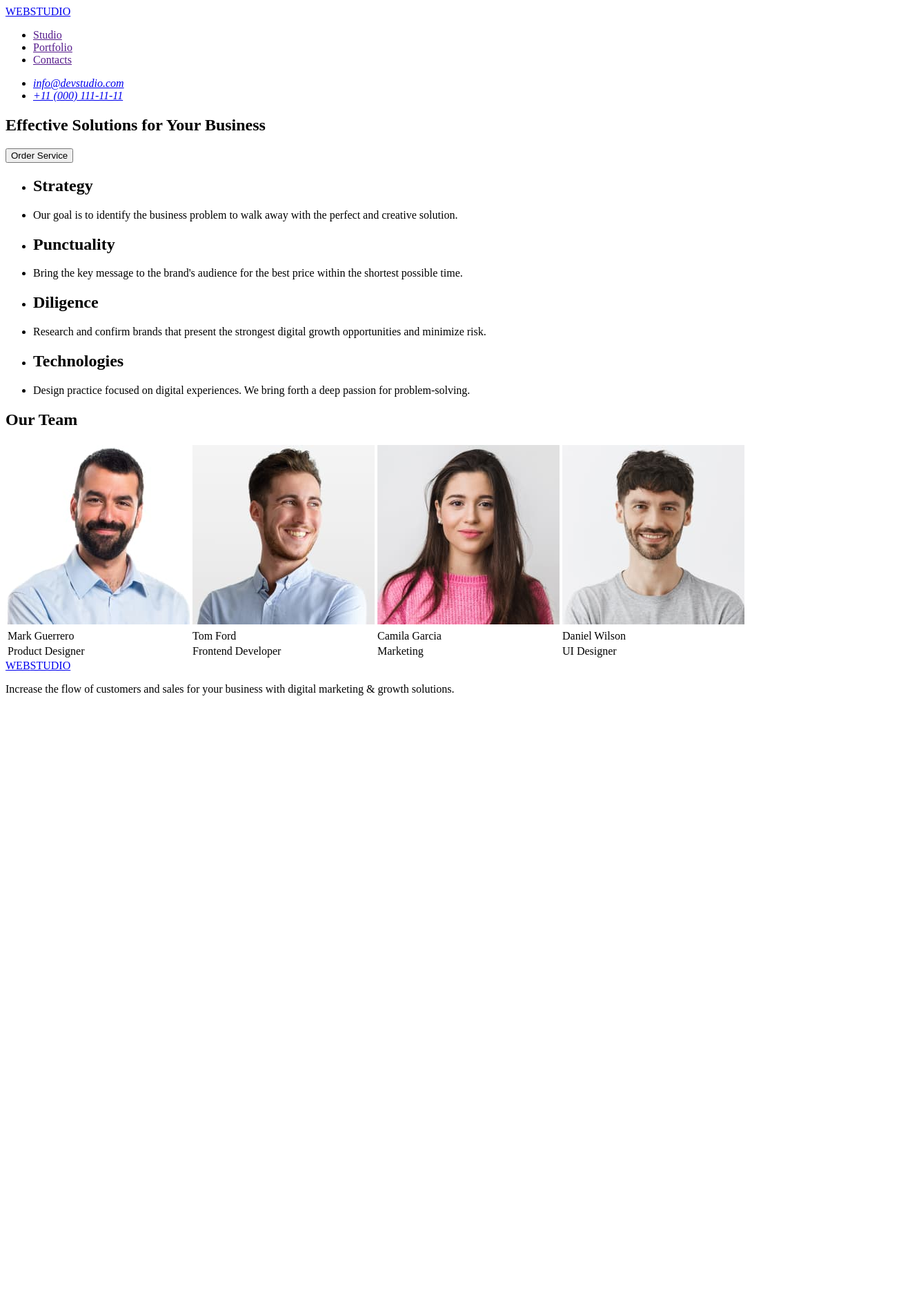
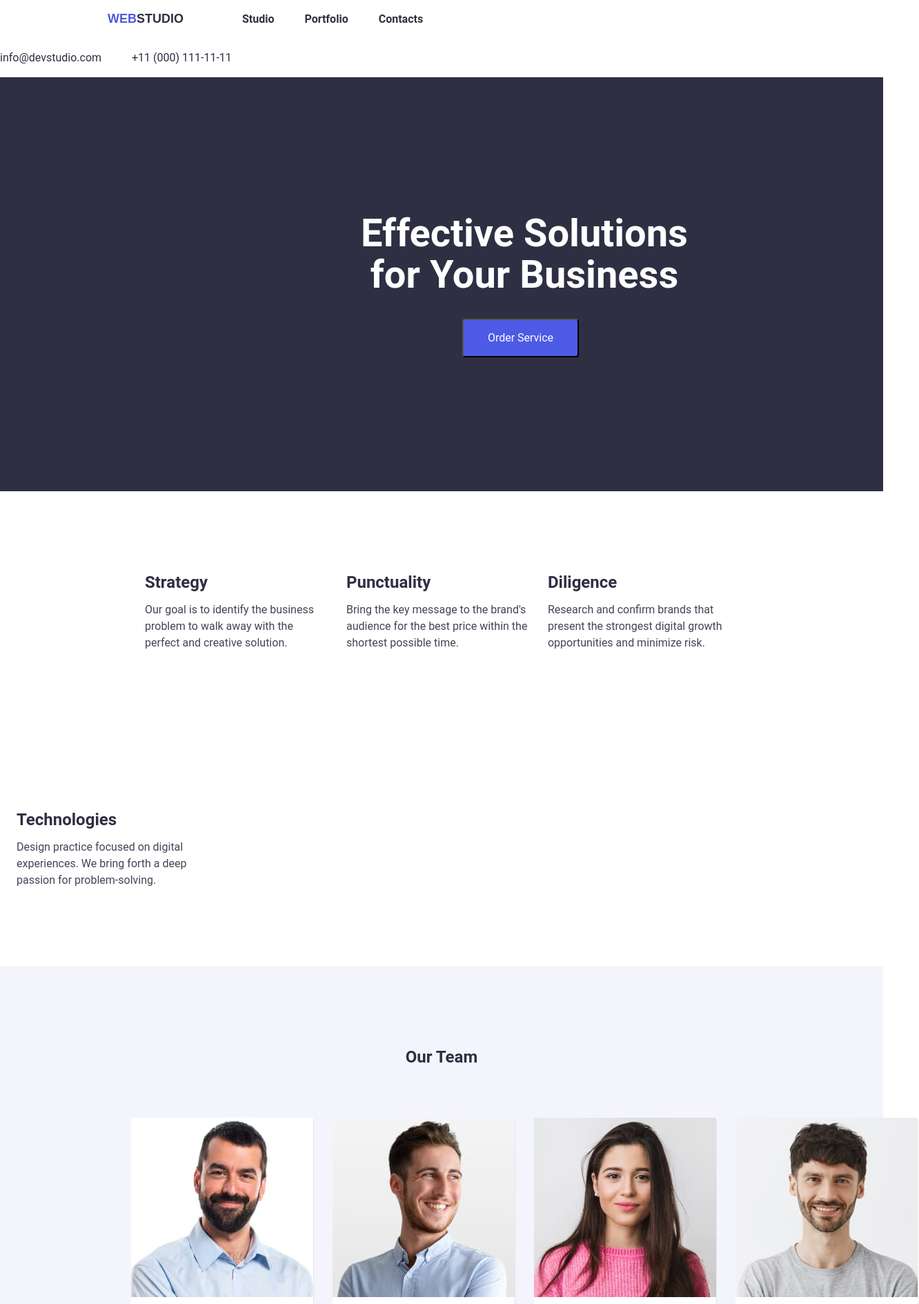
Before and after one commit to BilalFirtina/goit-markup-hw-02, a plain HTML site: page index.html in a window 1280 px wide. Shown: the top 1890 px of the page at 69% size, 1332 px wide, since content can reach past the window. Before the commit the page ends 1024 px from the top, so only its background shows below. Drawn offline with nearby package versions, Linux system fonts and the light colour scheme.

Commit message:
page created

```diff
--- /dev/null
+++ b/css/styles.css
@@ -0,0 +1,183 @@
+body {
+  font-family: "Roboto", sans-serif;
+  color: #2e2f42;
+  line-height: 24px;
+}
+nav {
+  display: inline-block;
+}
+.raleway-text {
+  width: 115px;
+  height: 24px;
+  display: inline-block;
+  margin-left: 156px;
+  margin-right: 76px;
+  font-family: "Raleway", sans-serif;
+  font-weight: 700;
+  font-style: normal;
+  font-size: 18px;
+  color: #2e2f42;
+  text-decoration: none;
+}
+span {
+  color: #4d5ae5;
+}
+.nav-ul {
+  display: inline-block;
+  padding: 0;
+}
+
+.list-items {
+  list-style-type: none;
+  display: inline-block;
+}
+
+nav ul li a {
+  text-decoration: none;
+  margin-right: 40px;
+  font-weight: 700;
+  color: #2e2f42;
+  font-size: 16px;
+}
+.contacts {
+  margin-right: 370px;
+}
+address {
+  display: inline-block;
+}
+address ul {
+  padding: 0;
+  display: inline-block;
+}
+address ul li {
+  display: inline-block;
+  margin-right: 40px;
+}
+address ul li a {
+  font-size: 16px;
+  color: #2e2f42;
+  font-weight: 400;
+  text-decoration: none;
+  font-style: normal;
+}
+.section-top {
+  background-color: #2e2f42;
+  display: block;
+  height: 600px;
+  position: relative;
+}
+h1 {
+  color: #ffffff;
+  font-weight: 700;
+  font-size: 56px;
+  line-height: 60px;
+  text-align: center;
+  display: inline-block;
+  width: 520px;
+  height: 120px;
+  position: absolute;
+  top: 150px;
+  left: 500px;
+}
+button {
+  background-color: #4d5ae5;
+  border-radius: 4px;
+  width: 169px;
+  height: 56px;
+  color: #ffffff;
+  position: absolute;
+  top: 350px;
+  left: 670px;
+}
+.column {
+  display: inline-block;
+  list-style: none;
+  height: 104px;
+  margin: 120px 0 120px 24px;
+  padding-inline-start: 0;
+}
+.parag {
+  font-size: 16px;
+  color: #434455;
+}
+h2 {
+  margin: 0;
+}
+.column-list {
+  width: 264px;
+}
+.margin-left {
+  margin-left: 210px;
+}
+.title-team {
+  text-align: center;
+}
+.section-team {
+  background-color: #f4f4fd;
+  height: 732px;
+  padding-top: 120px;
+}
+.team-ul {
+  display: inline-block;
+  position: relative;
+  left: 190px;
+  height: 380px;
+  box-shadow: 1px 2px #2e2f4214;
+  border-radius: 4px;
+  padding-inline-start: 0;
+  background-color: #ffffff;
+  margin-right: 24px;
+  top: 60px;
+}
+.team-ul li {
+  list-style-type: none;
+  text-align: center;
+  margin-bottom: 15px;
+}
+.img {
+  width: 264px;
+}
+.bold {
+  font-size: 20px;
+  font-weight: 700;
+  color: #2e2f42;
+}
+footer {
+  background-color: #2e2f42;
+  margin-top: 120px;
+  height: 312px;
+  color: #ffffff;
+  position: relative;
+}
+.title-bottom {
+  margin-top: 120px;
+}
+.port-ul {
+  display: inline-block;
+  position: relative;
+  left: 190px;
+  height: 420px;
+  border-radius: 4px;
+  padding-inline-start: 0;
+  background-color: #ffffff;
+  margin-right: 24px;
+  top: 60px;
+  border: 1px solid #e7e9fc;
+}
+.port-ul li {
+  list-style-type: none;
+  text-align: left;
+  margin-bottom: 15px;
+}
+.white-web {
+  color: #ffffff;
+  text-align: left;
+  margin: 0;
+}
+.footer-text {
+  width: 264px;
+  height: 112px;
+  top: 100px;
+  left: 156px;
+  position: absolute;
+}
--- a/index.html
+++ b/index.html
@@ -5,6 +5,17 @@
   <meta charset="UTF-8" />
   <meta name="viewport" content="width=device-width, initial-scale=1.0" />
   <title>WEB STUDIO</title>
+  <link rel="preconnect" href="https://fonts.googleapis.com" />
+  <link rel="preconnect" href="https://fonts.gstatic.com" crossorigin />
+  <link
+    href="https://fonts.googleapis.com/css2?family=Roboto:ital,wght@0,100;0,300;0,400;0,500;0,700;0,900;1,100;1,300;1,400;1,500;1,700;1,900&display=swap"
+    rel="stylesheet-Roboto" />
+
+  <link
+    href="https://fonts.googleapis.com/css2?family=Raleway:ital,wght@0,100..900;1,100..900&family=Roboto:ital,wght@0,100;0,300;0,400;0,500;0,700;0,900;1,100;1,300;1,400;1,500;1,700;1,900&display=swap"
+    rel="stylesheet-Raleway" />
+  <link rel="stylesheet" href="https://cdnjs.cloudflare.com/ajax/libs/modern-normalize/3.0.1/modern-normalize.css" />
+  <link rel="stylesheet" href="./css/styles.css" />
 </head>
 
 <body>
@@ -12,11 +23,11 @@
   <header>
     <!--Top-Left links-->
     <nav>
-      <a href="index.html"><span>WEB</span>STUDIO</a>
-      <ul>
-        <li><a href="">Studio</a></li>
-        <li><a href="">Portfolio</a></li>
-        <li><a href="">Contacts</a></li>
+      <a class="raleway-text web" href="index.html"><span>WEB</span>STUDIO</a>
+      <ul class="nav-ul">
+        <li class="list-items"><a href="">Studio</a></li>
+        <li class="list-items"><a href="">Portfolio</a></li>
+        <li class="list-items"><a class="contacts" href="">Contacts</a></li>
       </ul>
     </nav>
     <!--Top-Right links-->
@@ -32,52 +43,52 @@
   <!--Main begin-->
   <main>
     <!--Section Top-->
-    <section>
+    <section class="section-top">
       <h1>Effective Solutions for Your Business</h1>
       <button type="button">Order Service</button>
     </section>
 
-    <!--Section Mid-->
+    <!-- Section Mid-First -->
     <section>
-      <ul>
-        <li>
+      <ul class="column margin-left">
+        <li class="column-list">
           <h2>Strategy</h2>
         </li>
-        <li>
-          <p>
+        <li class="column-list">
+          <p class="parag">
             Our goal is to identify the business problem to walk away with the
             perfect and creative solution.
           </p>
         </li>
       </ul>
-      <ul>
-        <li>
+      <ul class="column">
+        <li class="column-list">
           <h2>Punctuality</h2>
         </li>
-        <li>
-          <p>
+        <li class="column-list">
+          <p class="parag">
             Bring the key message to the brand's audience for the best price
             within the shortest possible time.
           </p>
         </li>
       </ul>
-      <ul>
-        <li>
+      <ul class="column">
+        <li class="column-list">
           <h2>Diligence</h2>
         </li>
-        <li>
-          <p>
+        <li class="column-list">
+          <p class="parag">
             Research and confirm brands that present the strongest digital
             growth opportunities and minimize risk.
           </p>
         </li>
       </ul>
-      <ul>
-        <li>
+      <ul class="column">
+        <li class="column-list">
           <h2>Technologies</h2>
         </li>
-        <li>
-          <p>
+        <li class="column-list">
+          <p class="parag">
             Design practice focused on digital experiences. We bring forth a
             deep passion for problem-solving.
           </p>
@@ -85,42 +96,77 @@
       </ul>
     </section>
 
-    <!--Section Bottom-->
+    <!--Section Mid Second-->
+    <section class="section-team">
+      <h2 class="title-team">Our Team</h2>
+      <ul class="team-ul">
+        <li><img class="img" src="./images/img-3.jpg" alt="Mark Photo" /></li>
+        <li class="bold">Mark Guerrero</li>
+        <li>Product Designer</li>
+      </ul>
+      <ul class="team-ul">
+        <li><img class="img" src="./images/img-2.jpg" alt="Tom Photo" /></li>
+        <li class="bold">Tom Ford</li>
+        <li>Frontend Developer</li>
+      </ul>
+      <ul class="team-ul">
+        <li>
+          <img class="img" src="./images/img-1.jpg" alt="Camila Photo" />
+        </li>
+        <li class="bold">Camila Garcia</li>
+        <li>Marketing</li>
+      </ul>
+      <ul class="team-ul">
+        <li><img class="img" src="./images/img.jpg" alt="Daniel Photo" /></li>
+        <li class="bold">Daniel Wilson</li>
+        <li>UI Designer</li>
+      </ul>
+    </section>
     <section>
-      <h2>Our Team</h2>
+      <h2 class="title-team title-bottom">Our Portfolio</h2>
+      <ul class="port-ul">
+        <li><img src="./images/img-4.jpg" alt="Banking App" /></li>
+        <li class="bold">Banking App</li>
+        <li>App</li>
+      </ul>
+      <ul class="port-ul">
+        <li><img src="./images/img-5.jpg" alt="Cashless Payment" /></li>
+        <li class="bold">Cashless Payment</li>
+        <li>Marketing</li>
+      </ul>
+      <ul class="port-ul">
+        <li><img src="./images/img-6.jpg" alt="Meditation App" /></li>
+        <li class="bold">Meditation App</li>
+        <li>App</li>
+      </ul>
+      <ul class="port-ul">
+        <li><img src="./images/img-7.jpg" alt="Banking App" /></li>
+        <li class="bold">Taxi Service</li>
+        <li>Marketing</li>
+      </ul>
+      <ul class="port-ul">
+        <li><img src="./images/img-8.jpg" alt="Cashless Payment" /></li>
+        <li class="bold">Screen Illustrations</li>
+        <li>Design</li>
+      </ul>
+      <ul class="port-ul">
+        <li><img src="./images/img-9.jpg" alt="Meditation App" /></li>
+        <li class="bold">Online Courses</li>
+        <li>Marketing</li>
+      </ul>
     </section>
-    <table>
-      <tr>
-        <th><img src="./images/img-3.jpg" alt="Mark Photo" width="264" /></th>
-        <th><img src="./images/img-2.jpg" alt="Tom Photo" width="264" /></th>
-        <th>
-          <img src="./images/img-1.jpg" alt="Camila Photo" width="264" />
-        </th>
-        <th><img src="./images/img.jpg" alt="Daniel Photo" width="264" /></th>
-      </tr>
-      <tr>
-        <td>Mark Guerrero</td>
-        <td>Tom Ford</td>
-        <td>Camila Garcia</td>
-        <td>Daniel Wilson</td>
-      </tr>
-      <tr>
-        <td>Product Designer</td>
-        <td>Frontend Developer</td>
-        <td>Marketing</td>
-        <td>UI Designer</td>
-      </tr>
-    </table>
   </main>
   <!--Main end-->
 
   <!--Footer begin-->
   <footer>
-    <a href="index.html"><span>WEB</span>STUDIO</a>
-    <p>
-      Increase the flow of customers and sales for your business with digital
-      marketing & growth solutions.
-    </p>
+    <div class="footer-text">
+      <a class="raleway-text white-web" href="index.html"><span class="web">WEB</span>STUDIO</a>
+      <p>
+        Increase the flow of customers and sales for your business with
+        digital marketing & growth solutions.
+      </p>
+    </div>
   </footer>
   <!--Footer end-->
 </body>
```
Also changed, not shown: images/img-4.jpg (added), images/img-5.jpg (added), images/img-6.jpg (added), images/img-7.jpg (added), images/img-8.jpg (added), images/img-9.jpg (added), styles/styles.css (deleted).
